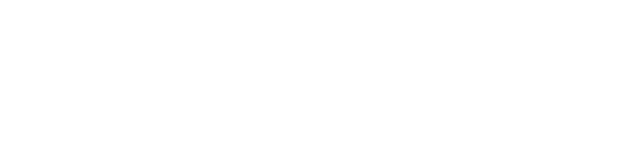
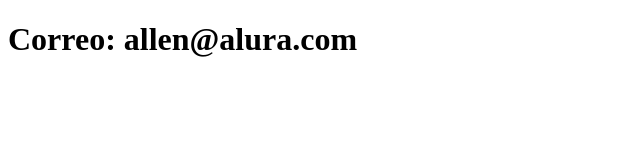
Before and after one commit to LuisEC10/sistema-de-registro, a plain HTML site: page index.html in a window 1280 px wide. Shown: the whole page, without its empty margins (0-640 px from the left). Drawn offline with Linux system fonts and the light colour scheme.

Commit message:
Agrega archivo de contacto

```diff
--- a/index.html
+++ b/index.html
@@ -6,6 +6,6 @@
     <title>Sistema de Registro de Juegos</title>
 </head>
     <body>
-
+        <h1>Correo: allen@alura.com</h1>
     </body>
 </html>
```
